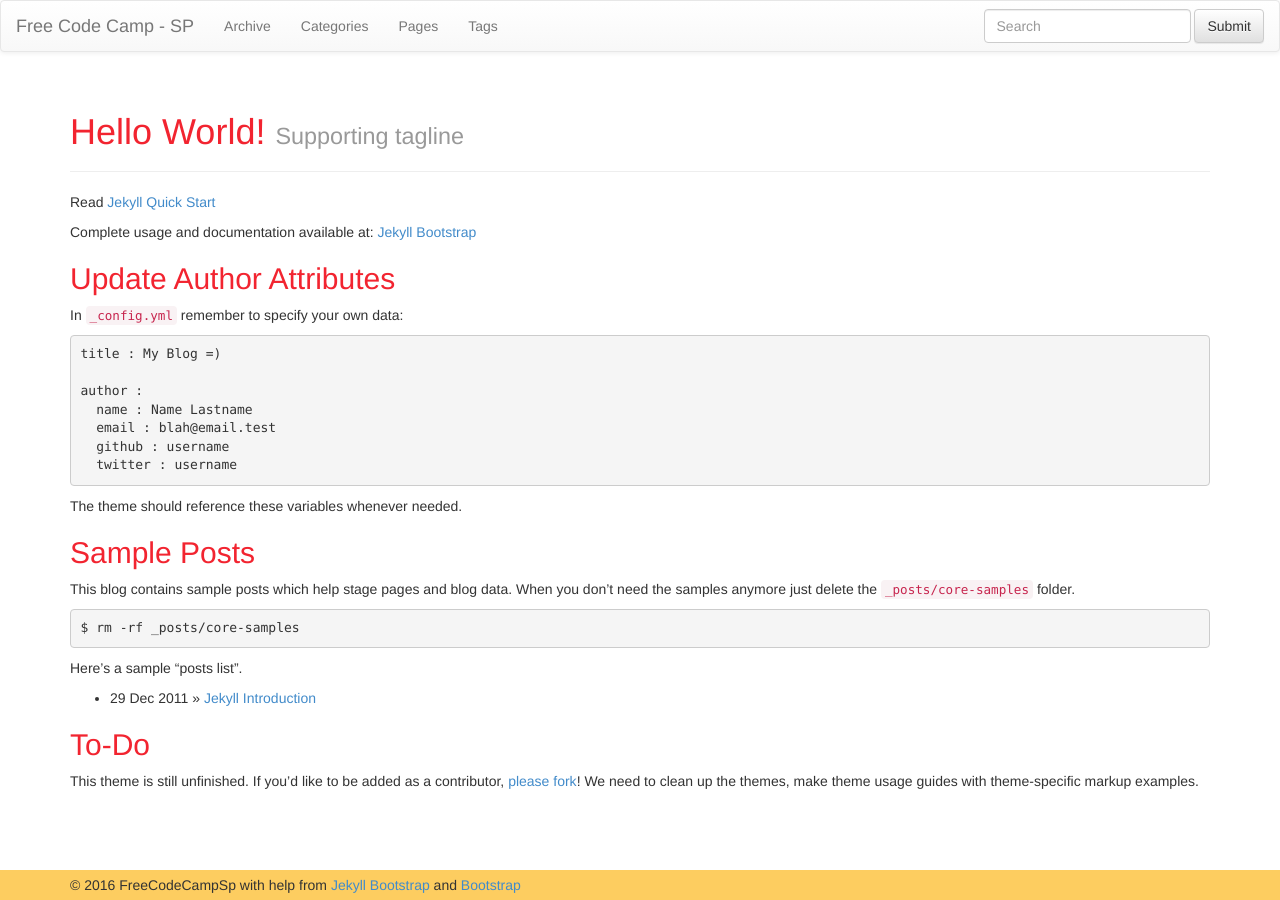
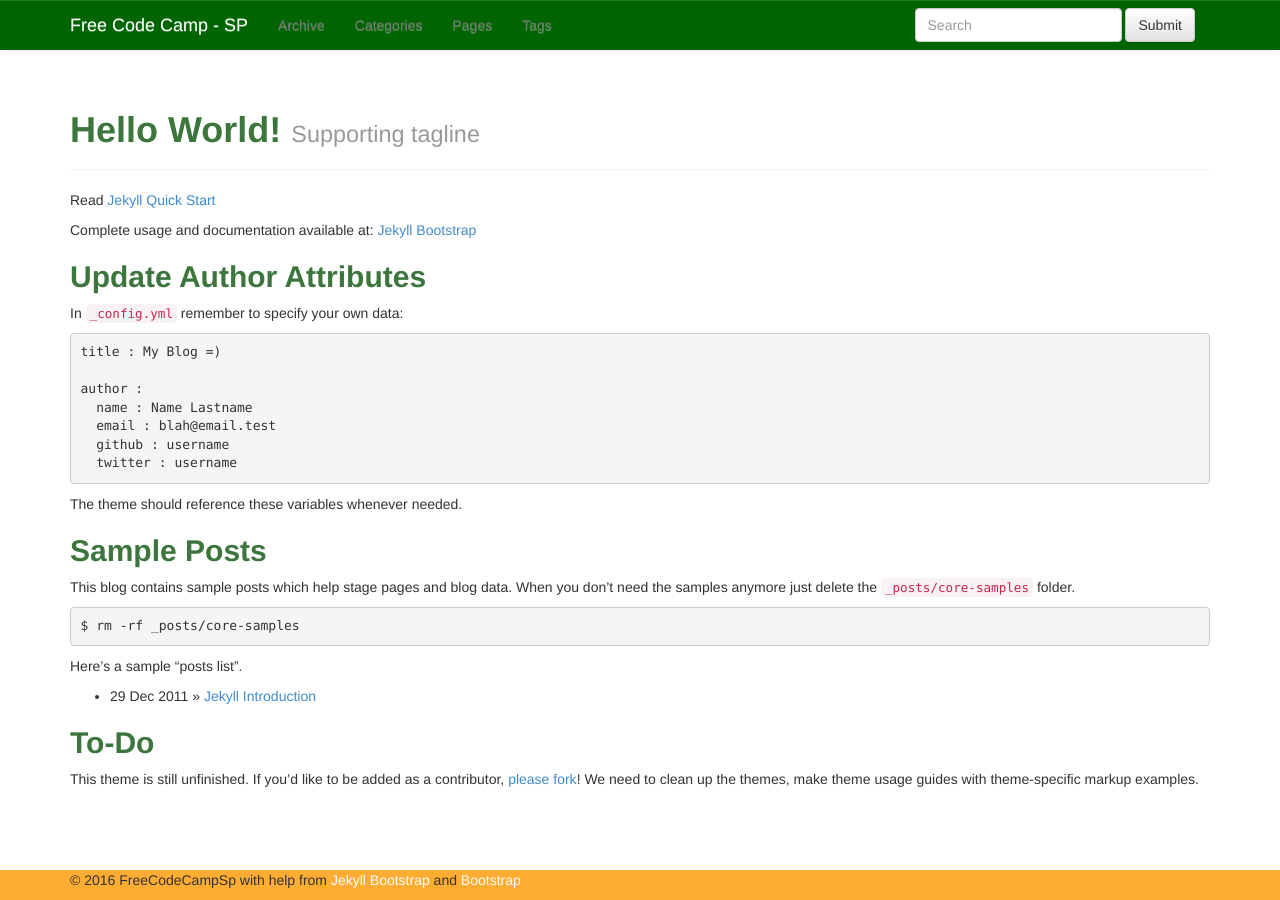
Before and after one commit to FreeCodeCampSp/FreeCodeCampSp.github.io, a Jekyll site: the page built from index.md, in a window 1280 px wide. Built offline with Jekyll 4.4.1, drawn with Linux system fonts in a browser that asks for light colours; nearby versions of some CDN libraries.

Commit message:
Ajustando os estilos e o menu do site, deixando ele com as cores mais selementes a do Oficial

```diff
--- a/_includes/themes/bootstrap-3/default.html
+++ b/_includes/themes/bootstrap-3/default.html
@@ -1,11 +1,13 @@
 <!DOCTYPE html>
 <html lang="en">
+
 <head>
     <meta charset="utf-8">
     <meta http-equiv="X-UA-Compatible" content="IE=edge">
 
     <title>{{ page.title }}</title>
-    {% if page.description %}<meta name="description" content="{{ page.description }}">{% endif %}
+    {% if page.description %}
+    <meta name="description" content="{{ page.description }}">{% endif %}
     <meta name="author" content="{{ site.author.name }}">
 
     <!-- Enable responsive viewport -->
@@ -44,7 +46,9 @@
 
 <body>
     <div id="wrap">
-      <nav class="navbar navbar-default" role="navigation">
+        <nav class="menu navbar navbar-default" role="navigation">
+            <div class="container">
+
                 <!-- Brand and toggle get grouped for better mobile display -->
                 <div class="navbar-header">
                     <button type="button" class="navbar-toggle" data-toggle="collapse" data-target="#jb-navbar-collapse">
@@ -59,9 +63,7 @@
                 <!-- Collect the nav links, forms, and other content for toggling -->
                 <div class="collapse navbar-collapse" id="jb-navbar-collapse">
                     <ul class="nav navbar-nav">
-            {% assign pages_list = site.pages %}
-            {% assign group = 'navigation' %}
-            {% include JB/pages_list %}
+                        {% assign pages_list = site.pages %} {% assign group = 'navigation' %} {% include JB/pages_list %}
                     </ul>
                     <form class="navbar-form navbar-right" role="search">
                         <div class="form-group">
@@ -69,7 +71,9 @@
                         </div>
                         <button type="submit" class="btn btn-default">Submit</button>
                     </form>
-        </div><!-- /.navbar-collapse -->
+                </div>
+                <!-- /.navbar-collapse -->
+            </div>
         </nav>
 
         <div class="container">
@@ -78,11 +82,9 @@
 
     </div>
 
-    <div id="footer">
+    <div class="footer">
         <div class="container">
-        <p>&copy; {{ site.time | date: '%Y' }} {{ site.author.name }}
-          with help from <a href="http://jekyllbootstrap.com" target="_blank" title="The Definitive Jekyll Blogging Framework">Jekyll Bootstrap</a>
-          and <a href="http://getbootstrap.com" target="_blank">Bootstrap</a>
+            <p>&copy; {{ site.time | date: '%Y' }} {{ site.author.name }} with help from <a href="http://jekyllbootstrap.com" target="_blank" title="The Definitive Jekyll Blogging Framework">Jekyll Bootstrap</a> and <a href="http://getbootstrap.com" target="_blank">Bootstrap</a>
             </p>
         </div>
     </div>
@@ -95,4 +97,5 @@
     <script src="https://ajax.googleapis.com/ajax/libs/jquery/1.10.2/jquery.min.js"></script>
     <script src="{{ ASSET_PATH }}/bootstrap/js/bootstrap.min.js"></script>
 </body>
+
 </html>
--- a/assets/themes/css/style.css
+++ b/assets/themes/css/style.css
@@ -15,13 +15,32 @@
 
 /* Jekyll Bootstrap Colors */
 h1, h2, h3, h4 {
-  color: #f22430;
-}
-#footer {
-  background-color: #fdcd60;
+    color: #3c763d;
+    font-weight: bolder;
 }
 
-
+/* Menu */
+.menu{
+    background: #006400;
+    border-radius: 0;
+    border: none;
+}
+.menu .navbar-brand{
+    color: #fff;
+}
+.menu a{
+    color: #fff;
+    transition: 2s ease-in;
+}
+.menu a:hover{
+    color: #ffac33;
+}
+/* Footer */
+.footer {
+  background-color: #ffac33;
+}
+.footer a{color: #006400;}
+.footer a{ color: #fff;}
 
 /* posts index */
 .post > h3.title {
```
Lines whose indentation alone changed are shown as unchanged.
